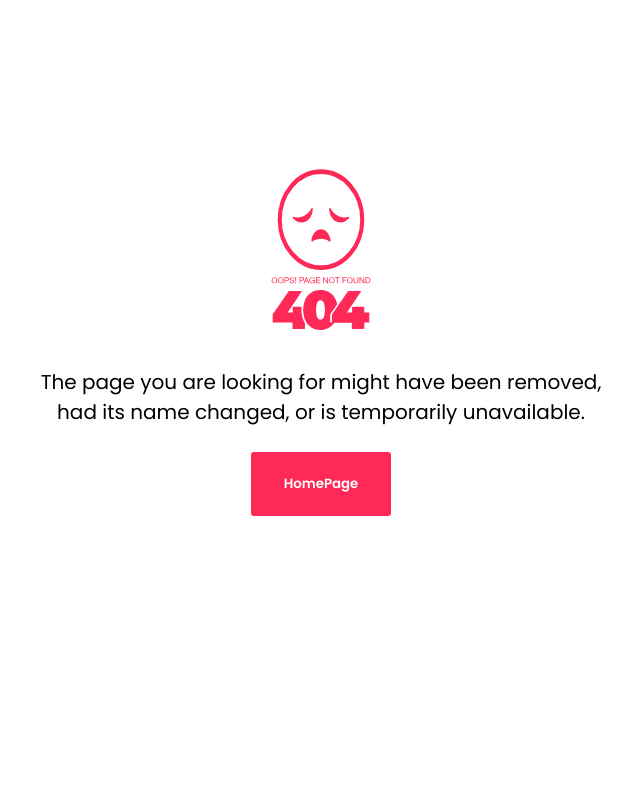
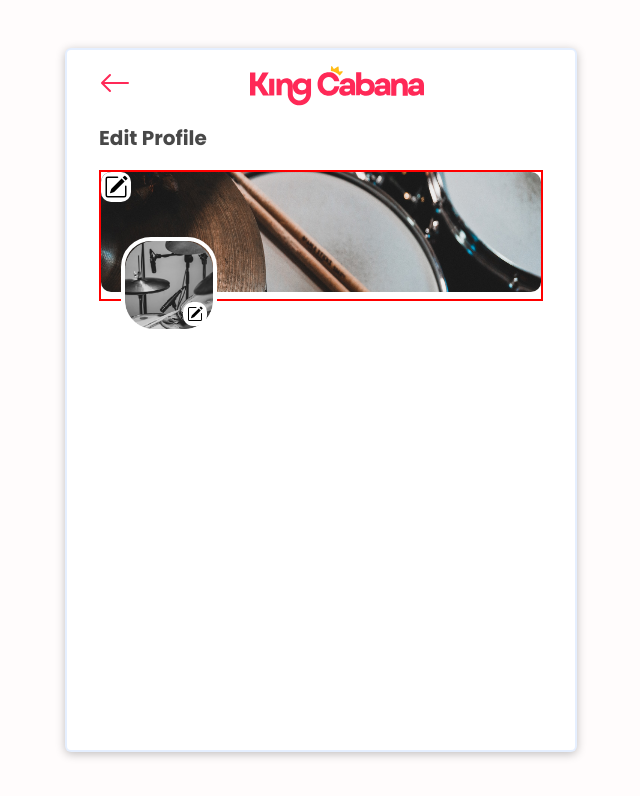
Before and after one commit to King-cabana/Kc-Web, a React (Create React App) app: page /organiserProfile/home/edit in a window 1280 px wide. Shown: the top 796 px of the page, without its empty margins (319-959 px from the left). Built offline with nearby package versions, Linux system fonts and the light colour scheme.

Commit message:
Edit Organiser Profile Updates

```diff
--- a/src/App.js
+++ b/src/App.js
@@ -1,7 +1,6 @@
 import { Routes, Route } from "react-router-dom";
 import React, { Suspense, lazy } from "react";
 import "./App.css";
-
 
 // import Home from "./pages/landingPage/Home";
 import AboutUs from "./pages/aboutUs/AboutUs";
@@ -43,13 +42,12 @@ import OrganiserProfile from "./profile/organiserProfile/OrganiserProfile";
 import SocialProfile from "./profile/socialProfile/SocialProfile";
 import ResetPasswordSuccess from "./authentication/signIn/ResetPasswordSuccess";
 import LoadingScreen from "./LoadingScreen";
+import EditOrganiserProfile from "./profile/EditOrganiserProfile/EditOrganiserProfile";
 
 const Home = lazy(() => import("./pages/landingPage/Home"));
 const Waitlist = lazy(() => import("./pages/waitlist/WaitlistForm"));
 
-
 function App() {
-
   // const ProtectedRoute =({children})=>{
   //  if(isLoggedIn === true){
   //   <Test/>
@@ -74,6 +72,10 @@ function App() {
             <Route path="/manageProfile" element={<ManageProfile />} />
             <Route path="/organiserProfile" element={<OrganiserProfile />} />
             <Route path="/socialProfile" element={<SocialProfile />} />
+            <Route
+              path="/organiserProfile/home/edit"
+              element={<EditOrganiserProfile />}
+            />
 
             <Route path="*" element={<NoPage />} />
             <Route path="/login" element={<SignIn />} />
--- a/src/event/eventHome/EventHome.js
+++ b/src/event/eventHome/EventHome.js
@@ -45,9 +45,15 @@ import logo from "../../images/dashboardLogo.png";
 import "../../modal.css";
 import { TbEdit } from "react-icons/tb";
 import { FaBars } from "react-icons/fa";
+import { useNavigate } from "react-router";
 
 const EventHome = () => {
   const [modal, setModal] = useState(true);
+  const navigate = useNavigate();
+
+  const navitgateToEditOrganiserProfile = () => {
+    navigate("/organiserProfile/home/edit");
+  };
 
   const toggleModal = () => {
     setModal(!modal);
@@ -86,7 +92,11 @@ const EventHome = () => {
 
         <WelcomeContainer>
           <EditPen>
-            <TbEdit size="1.5rem" />
+            <TbEdit
+              size="1.5rem"
+              onClick={navitgateToEditOrganiserProfile}
+              style={{ cursor: "pointer" }}
+            />
           </EditPen>
           <BioSection>
             <Bio>
--- /dev/null
+++ b/src/profile/EditOrganiserProfile/EditOrganiserProfile.js
@@ -0,0 +1,66 @@
+import React from "react";
+import {
+  OverallContainer,
+  EditSection,
+  EditHeader,
+  KCLogo,
+  WrapLeftArrow,
+  WrapLogo,
+  EditLogoPicture,
+  EditBackgroundPicture,
+  WrapBs,
+  WrapRx,
+  EditForm,
+} from "./EditOrganiserProfileStyled";
+import { BsArrowLeft, BsPencilSquare } from "react-icons/bs";
+import kingCabanaLogo from "../../images/kingCabanaLogo.svg";
+import {
+  WelcomeText,
+  ImagesContainer,
+} from "../../event/eventHome/EventHomeStyled";
+import backgroundPicture from "../../images/dashboardBackgroundPicture.png";
+import logo from "../../images/dashboardLogo.png";
+
+const EditOrganiserProfile = () => {
+  return (
+    <>
+      <OverallContainer>
+        <EditSection>
+          <EditHeader>
+            <WrapLeftArrow>
+              <BsArrowLeft size={"2rem"} />
+            </WrapLeftArrow>
+            <WrapLogo>
+              <KCLogo src={kingCabanaLogo} alt="king cabana" />
+            </WrapLogo>
+          </EditHeader>
+
+          <WelcomeText>Edit Profile</WelcomeText>
+
+          <EditForm>
+            <ImagesContainer>
+              <section>
+                <EditBackgroundPicture
+                  src={backgroundPicture}
+                  alt="Background Picture"
+                />
+                <WrapRx>
+                  <BsPencilSquare size={"1.5rem"} color={"#000"} />
+                </WrapRx>
+              </section>
+
+              <section>
+                <EditLogoPicture src={logo} alt="Logo Picture" />
+                <WrapBs>
+                  <BsPencilSquare />
+                </WrapBs>
+              </section>
+            </ImagesContainer>
+          </EditForm>
+        </EditSection>
+      </OverallContainer>
+    </>
+  );
+};
+
+export default EditOrganiserProfile;
--- /dev/null
+++ b/src/profile/EditOrganiserProfile/EditOrganiserProfileStyled.js
@@ -0,0 +1,97 @@
+import styled from "styled-components";
+import {
+  LogoPicture,
+  BackgroundPicture,
+} from "../../event/eventHome/EventHomeStyled";
+
+export const OverallContainer = styled.div`
+  width: 100%;
+  height: 100vh;
+  background: #fffcfc;
+  display: flex;
+  justify-content: center;
+  align-items: center;
+`;
+
+export const EditSection = styled.div`
+  width: 40%;
+  height: 88%;
+  background: #fff;
+  border: 2px solid rgba(0, 104, 255, 0.1);
+  box-shadow: 0px 2px 10px rgba(0, 0, 0, 0.25);
+  border-radius: 6px;
+  padding: 1rem 2rem;
+
+  @media screen and (max-width: 1200px) {
+    width: 55%;
+    padding: 1.5rem;
+  }
+  @media screen and (max-width: 960px) {
+    width: 58%;
+    padding: 1.5rem;
+  }
+
+  @media screen and (max-width: 768px) {
+    width: 100%;
+    height: 100%;
+  }
+`;
+
+export const EditHeader = styled.header`
+  display: flex;
+  align-items: center;
+`;
+
+export const WrapLeftArrow = styled.div`
+  color: #ff2957;
+`;
+export const WrapLogo = styled.div`
+  flex: 1;
+  display: flex;
+  justify-content: center;
+`;
+
+export const KCLogo = styled.img`
+  height: 2.5rem;
+  display: flex;
+  justify-content: center;
+`;
+
+export const EditLogoPicture = styled(LogoPicture)`
+  border: 4px solid #fff;
+  border-radius: 30px;
+  height: 96px;
+  width: 96px;
+  top: 65px;
+  left: 20px;
+`;
+
+export const EditBackgroundPicture = styled(BackgroundPicture)`
+  height: 120px;
+`;
+
+export const WrapBs = styled.div`
+  position: absolute;
+  top: 130px;
+  left: 82px;
+  width: 24px;
+  height: 24px;
+  display: flex;
+  border-radius: 10px;
+  justify-content: center;
+  align-items: center;
+  background-color: #fff;
+  cursor: pointer;
+`;
+
+export const WrapRx = styled(WrapBs)`
+  position: absolute;
+  top: 0;
+  left: 0;
+  width: 30px;
+  height: 30px;
+`;
+
+export const EditForm = styled.form`
+  border: 2px solid red;
+`;
```
